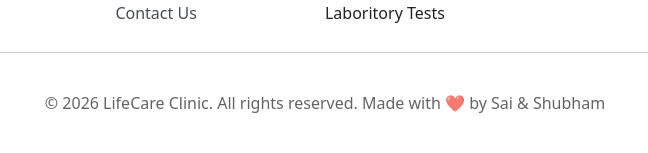
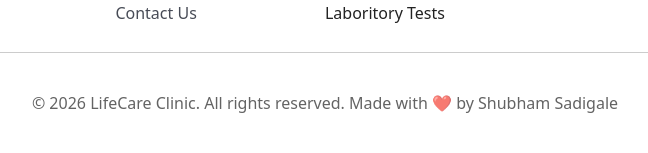
Before and after one commit to saiyelde1234/Hospital-Management-System1, a Flask app: page /appointments in a window 1280 px wide. Shown: the part 1534-1687 px from the top of the page, without its empty margins (315-963 px from the left). Run offline with Flask 3, Linux system fonts and the light colour scheme; some libraries are stand-ins or nearby versions.

Commit message:
Update appointment.html

```diff
--- a/templates/appointment.html
+++ b/templates/appointment.html
@@ -219,7 +219,7 @@
 
 
         <div class="foot2">
-            <p>© 2026 LifeCare Clinic. All rights reserved. Made with ❤️ by Sai & Shubham
+            <p>© 2026 LifeCare Clinic. All rights reserved. Made with ❤️ by Shubham Sadigale
             </p>
         </div>
     </footer>
```
